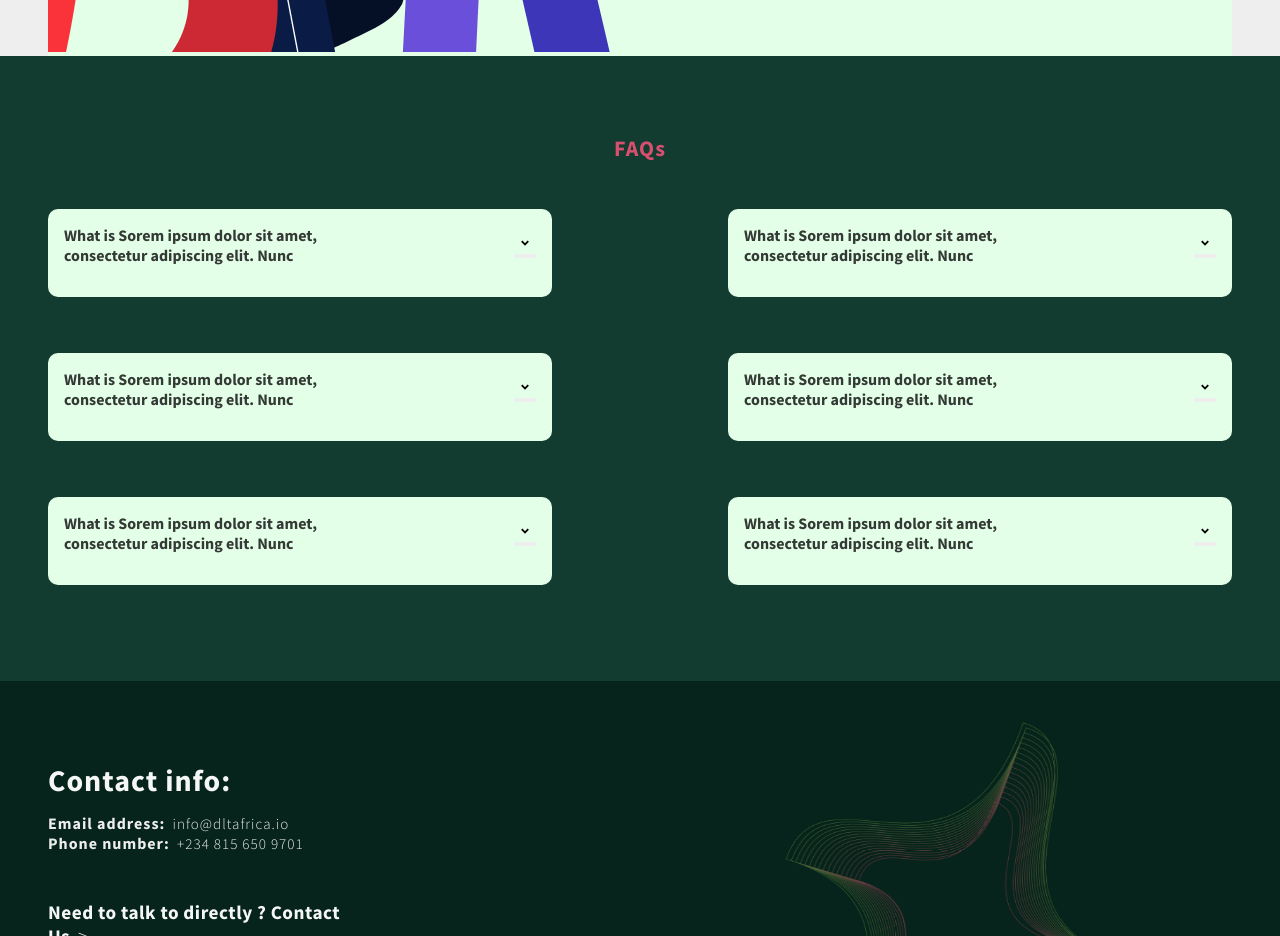
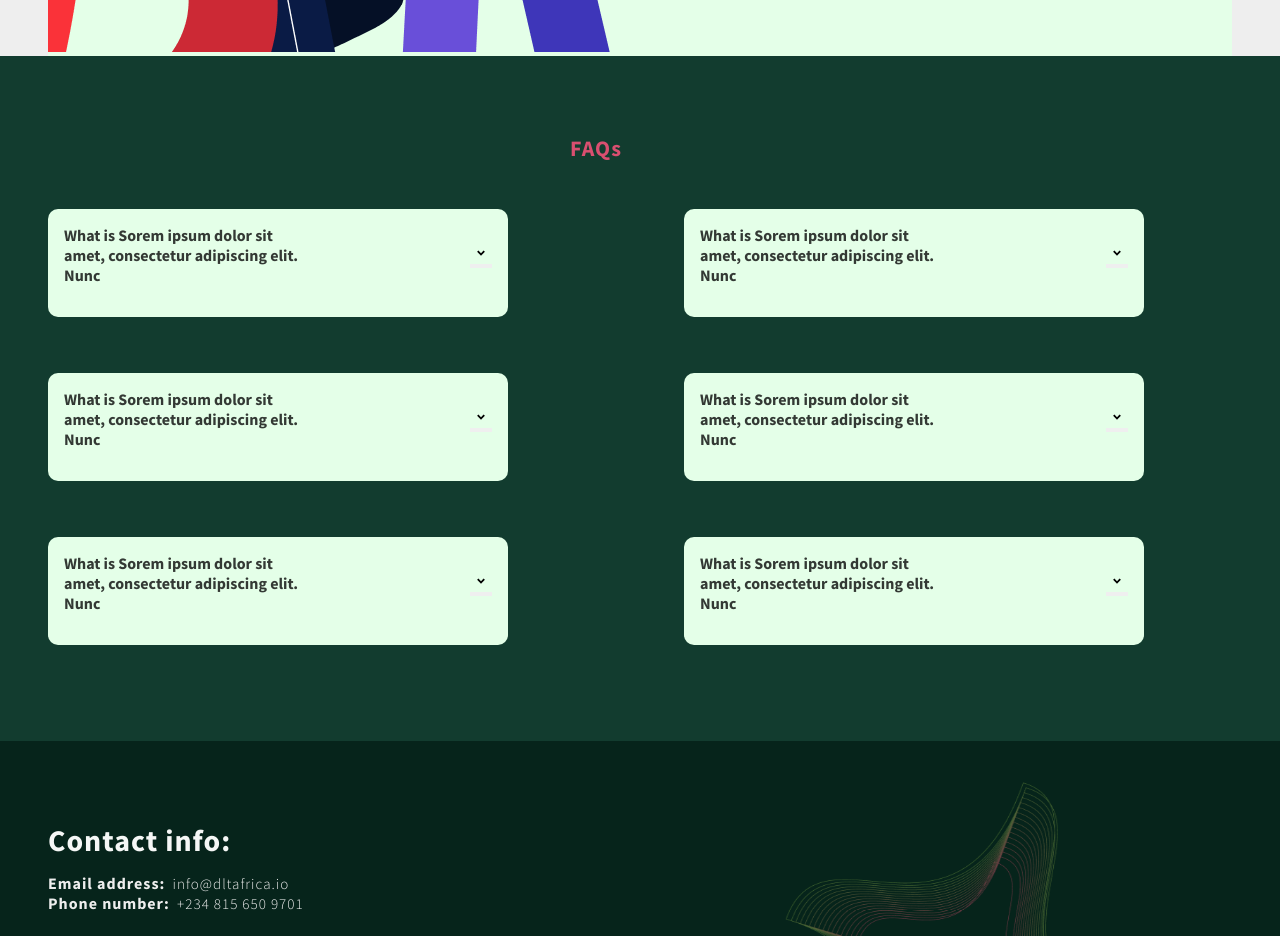
Before and after one commit to Mentor-Ntech/DLT-Website, a React (Create React App) app: page / in a window 1280 px wide. Shown: the part 2920-3856 px from the top of the page. Built offline with nearby package versions, Linux system fonts and the light colour scheme; no server answers.

Commit message:
Faqs to other pages

```diff
--- a/src/Home/Home.jsx
+++ b/src/Home/Home.jsx
@@ -1,6 +1,5 @@
 import React from "react";
 import { About, Header, Network, Step } from "../homepage";
-import FAQs from "../homepage/FAQ/FAQs";
 
 const Home = () => {
   return (
@@ -9,7 +8,6 @@ const Home = () => {
       <About />
       <Step />
       <Network />
-      <FAQs />
     </div>
   );
 };
--- a/src/homepage/FAQ/FAQs.scss
+++ b/src/component/FAQ/FAQs.scss
@@ -28,6 +28,7 @@
 
 .faqs {
   margin: 5rem 3rem;
+  padding-right: 5.5rem;
   height: auto;
 
   h3 {
--- a/src/component/Layout.jsx
+++ b/src/component/Layout.jsx
@@ -1,5 +1,4 @@
-import Navbar from "./Navbar/Navbar";
-import Footer from "./Footer/Footer";
+import { FAQs, Navbar, Footer } from "./index";
 import React from "react";
 import { Outlet } from "react-router-dom";
 
@@ -8,6 +7,7 @@ const Layout = () => {
     <>
       <Navbar />
       <Outlet />
+      <FAQs />
       <Footer />
     </>
   );
--- a/src/component/index.js
+++ b/src/component/index.js
@@ -1,2 +1,3 @@
 export { default as Navbar } from "./Navbar/Navbar";
 export { default as Footer } from "./Footer/Footer";
+export { default as FAQs } from "./FAQ/FAQs";
```
Also changed, not shown: src/component/FAQ.jsx (deleted), src/component/FAQ/FAQ.jsx (renamed from src/homepage/FAQ/FAQ.jsx), src/component/FAQ/FAQs.jsx (renamed from src/homepage/FAQ/FAQs.jsx).
